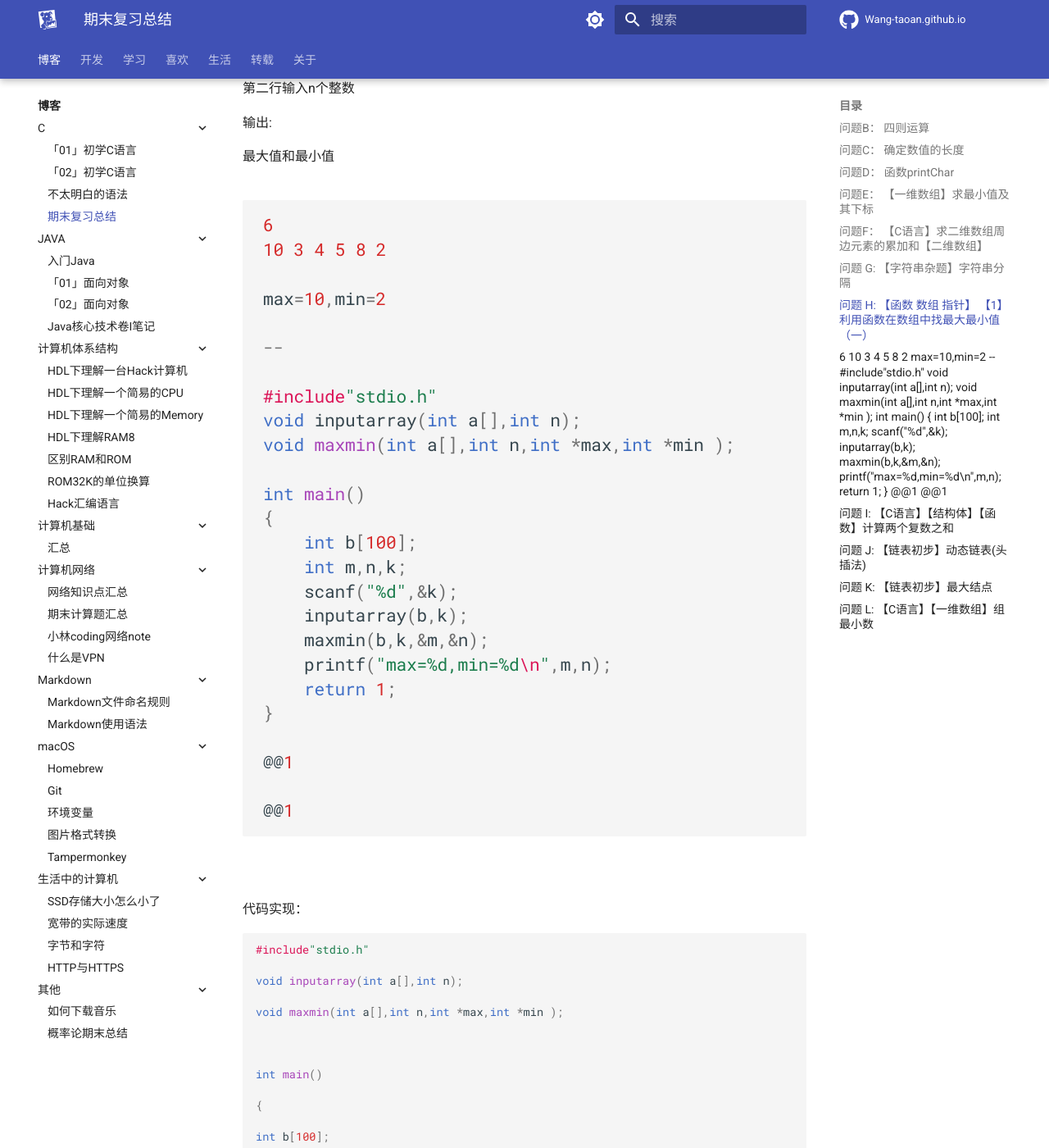
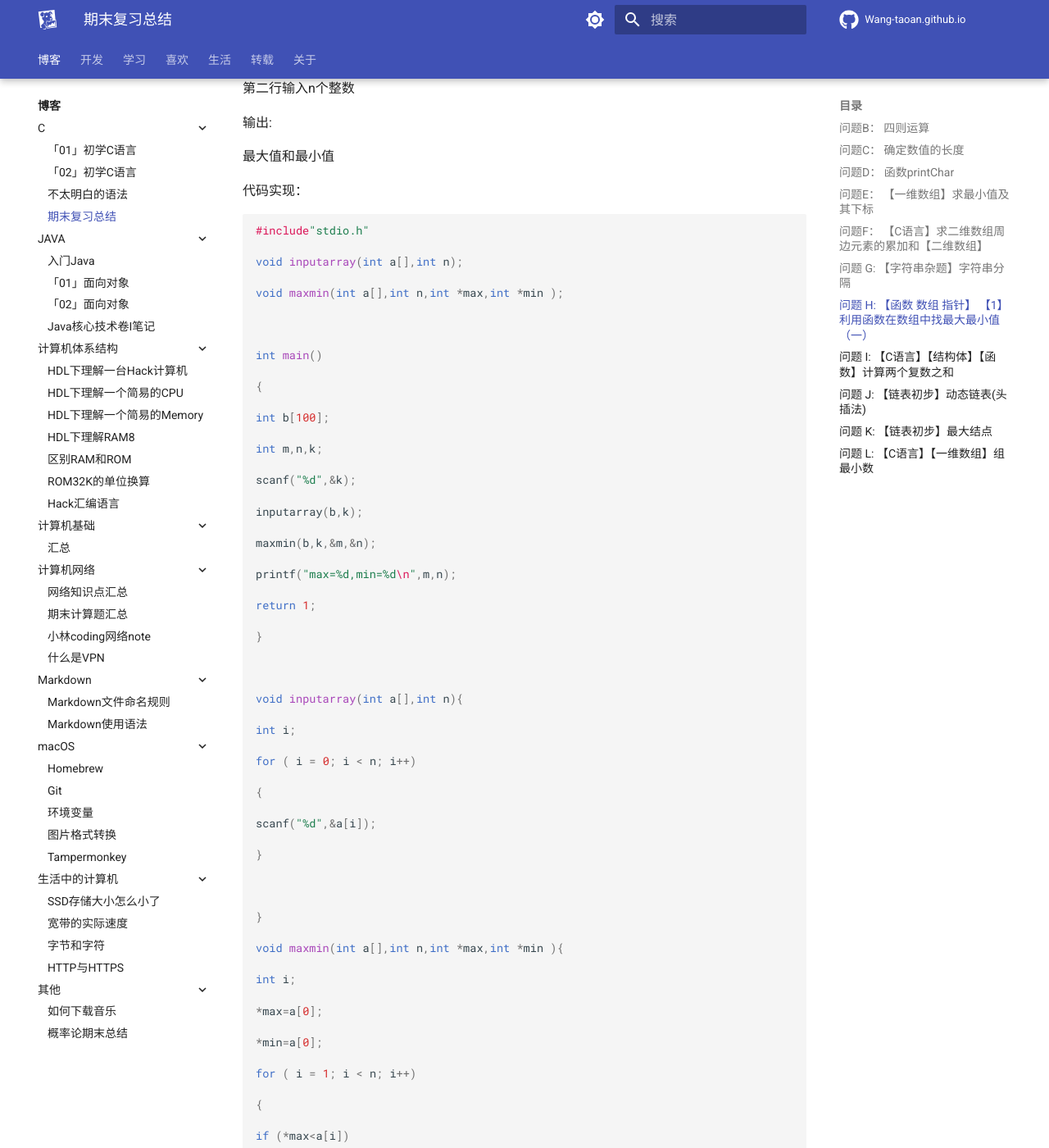
Before and after one commit to Wang-Taoan/Wang-Taoan.github.io, an MkDocs documentation site: the page built from docs/BLOG/C/C期末复习总结.md, in a window 1280 px wide and 1400 px high, scrolled down 10043 px. Shown: the whole window at 82% size. Built offline with MkDocs 1.6.1 and Material for MkDocs 9.7.7, drawn with Linux system fonts in a browser that asks for light colours; comment, search, counter and statistics services are not loaded.

Commit message:
再次修改bug

````diff
--- a/docs/BLOG/C/C期末复习总结.md
+++ b/docs/BLOG/C/C期末复习总结.md
@@ -508,35 +508,6 @@ return num;
 
 最大值和最小值
 
-```c
-6
-10 3 4 5 8 2
-
-max=10,min=2
-
---
-
-#include"stdio.h"
-void inputarray(int a[],int n);
-void maxmin(int a[],int n,int *max,int *min );
-
-int main()
-{
-    int b[100];
-    int m,n,k;
-    scanf("%d",&k);
-    inputarray(b,k);
-    maxmin(b,k,&m,&n);
-    printf("max=%d,min=%d\n",m,n);
-    return 1;
-}
-
-@@1
-
-@@1
-```
----
-
 代码实现：
 
 ```c
````
